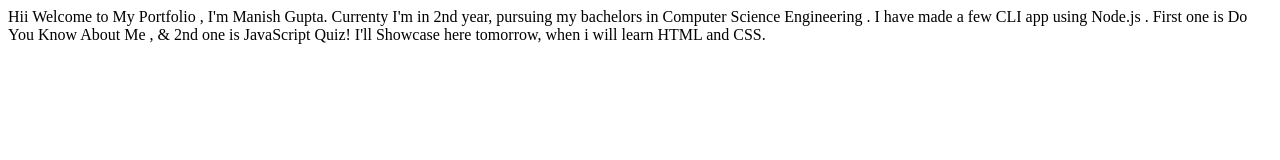
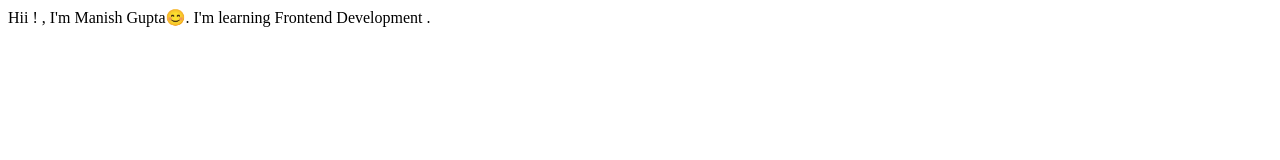
Before and after one commit to manishgupta416/manish-gupta, a plain HTML site: page index.html in a window 1280 px wide. Drawn offline with Linux system fonts and the light colour scheme.

Commit message:
modified

```diff
--- a/index.html
+++ b/index.html
@@ -7,13 +7,8 @@
     <title>My Portfolio</title>
 </head>
 <body>
-    Hii Welcome to My Portfolio , I'm Manish Gupta.
-    Currenty I'm in 2nd year, pursuing my bachelors in Computer Science Engineering .
+    Hii ! , I'm Manish Gupta😊.
+    I'm learning Frontend Development .
 
-    I have made a few CLI app using Node.js .
-      First one is Do You Know About Me ,
-      & 2nd one is JavaScript Quiz!
-
-    I'll Showcase here tomorrow, when i will learn HTML and CSS.
 </body>
 </html>
```
